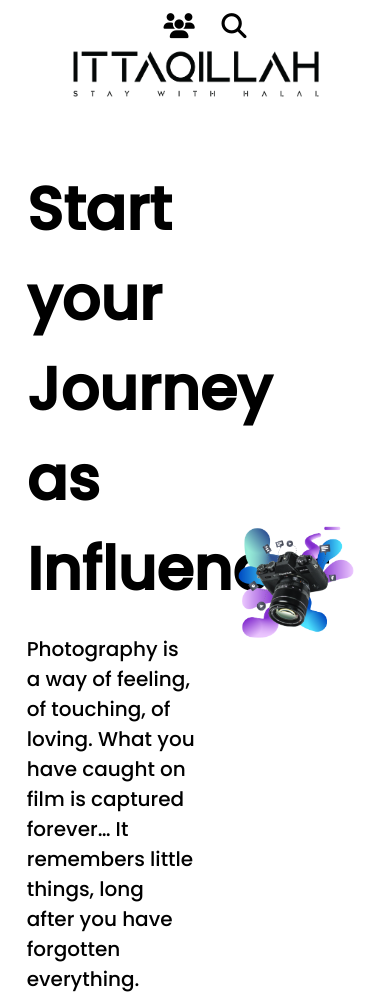
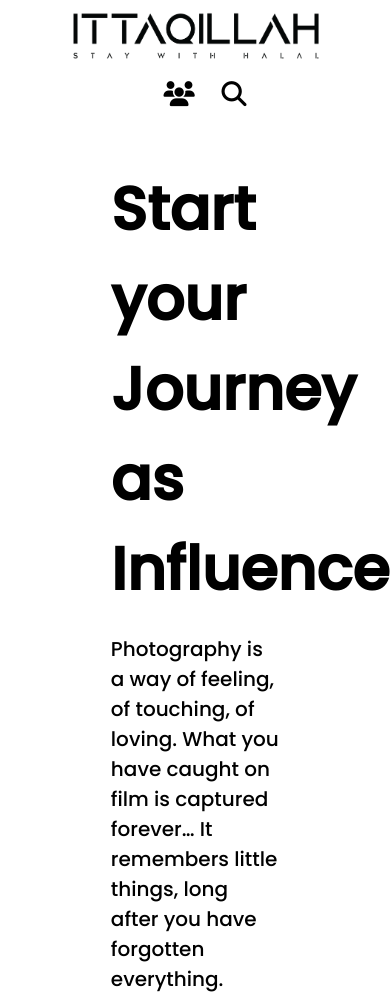
Before and after one commit to Toriqul202/assignment-2, a plain HTML site: page index.html in a window 390 px wide. Shown: the top 997 px of the page. Drawn offline with Linux system fonts and the light colour scheme.

Commit message:
second commit

```diff
--- a/style.css
+++ b/style.css
@@ -127,8 +127,18 @@ footer{
         width: 90%;
         margin: auto;
         display: flex;
+        flex-direction: column;
 
-        flex-direction: column-reverse;
+
+
 
     }
+    .first-sec{
+
+       flex-direction: column;
+        justify-content: space-between;
+
+        align-items: center;
+
+        }
 }
```
